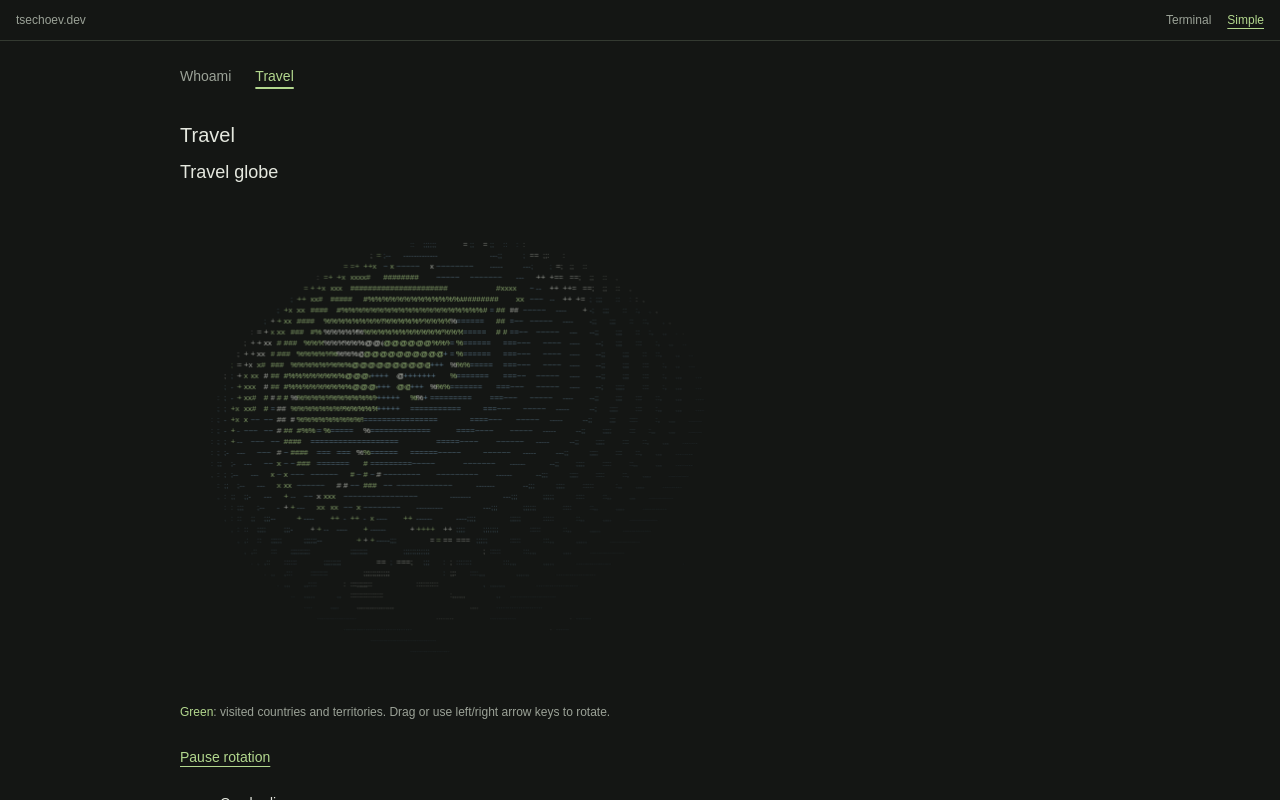
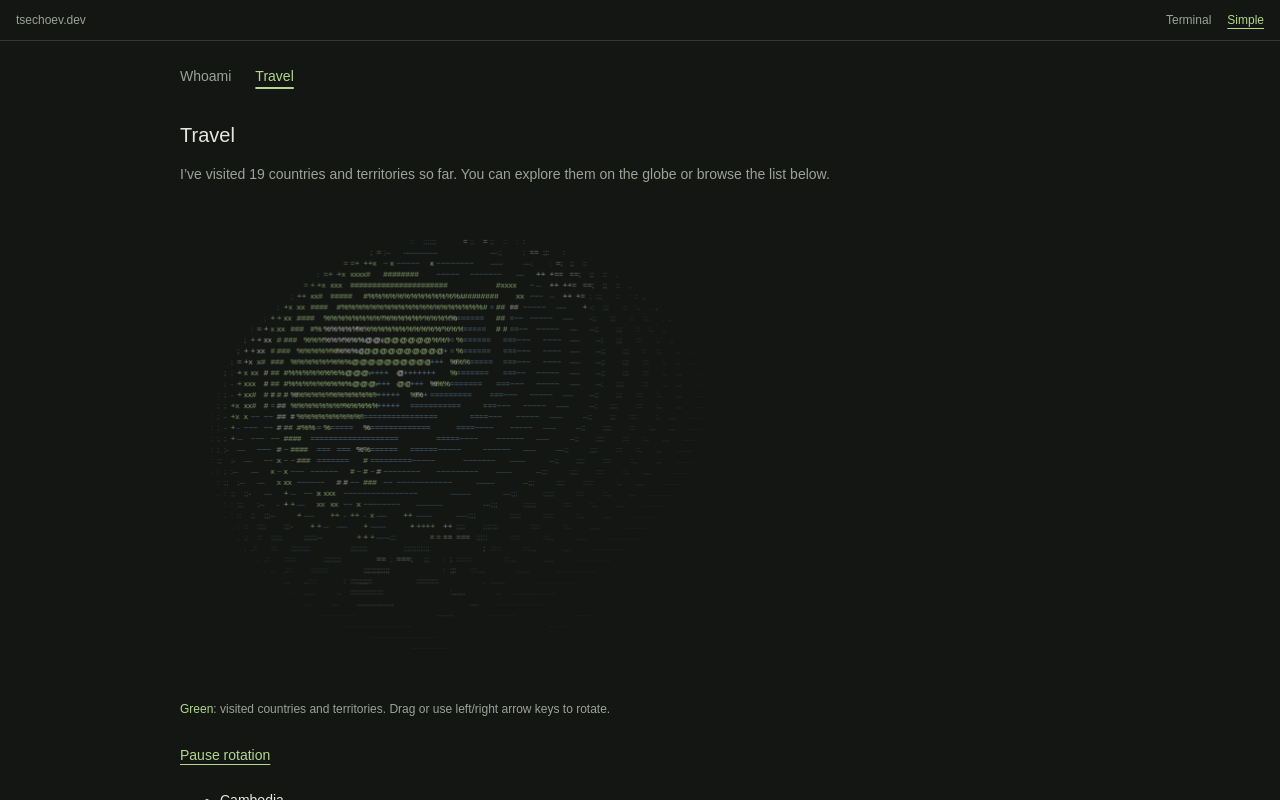
Before and after one commit to bogdan-ts/tsechoev.dev, a Next.js app: page /simple/travel in a window 1280 px wide. Built offline with nearby package versions, Linux system fonts and the light colour scheme; a web font is replaced by a local one.

Commit message:
Introduce the travel page and remove its duplicate globe heading

```diff
--- a/src/app/simple/travel/page.tsx
+++ b/src/app/simple/travel/page.tsx
@@ -3,7 +3,9 @@ import { SimpleNavigation } from "../../../components/simple-navigation";
 import { GlobeView } from "../../../components/globe-view";
 import { countries } from "../../../lib/profile";
 
-export const metadata = siteMetadata("Travel | Bogdan Tsechoev", "/simple/travel/");
+const description = `I’ve visited ${countries.length} countries and territories so far. You can explore them on the globe or browse the list below.`;
+
+export const metadata = siteMetadata("Travel | Bogdan Tsechoev", "/simple/travel/", description);
 
 export default function TravelPage() {
   return (
@@ -11,7 +13,8 @@ export default function TravelPage() {
       <SimpleNavigation section="travel" />
       <section id="travel" aria-labelledby="travel-heading">
         <h1 id="travel-heading">Travel</h1>
-        <GlobeView />
+        <p className="prose muted">{description}</p>
+        <GlobeView showHeading={false} />
         <ul>
           {countries.map(({ code, name }) => (
             <li key={code}>{name}</li>
--- a/src/components/commands/globe.tsx
+++ b/src/components/commands/globe.tsx
@@ -12,7 +12,9 @@ const arrowAxes: Record<string, Vector3 | undefined> = {
   ArrowDown: { x: -1, y: 0, z: 0 },
 };
 
-export function TravelGlobe({ onCommand }: CommandActionProps) {
+export type TravelGlobeProps = CommandActionProps & { showHeading?: boolean };
+
+export function TravelGlobe({ onCommand, showHeading = true }: TravelGlobeProps) {
   const {
     containerRef,
     canvasRef,
@@ -29,7 +31,7 @@ export function TravelGlobe({ onCommand }: CommandActionProps) {
 
   return (
     <div className="globe-command" ref={containerRef}>
-      <h2>Travel globe</h2>
+      {showHeading && <h2>Travel globe</h2>}
       <figure className="globe-figure">
         {available ? (
           <canvas
--- a/src/components/globe-view.tsx
+++ b/src/components/globe-view.tsx
@@ -1,8 +1,8 @@
 import { TravelGlobe } from "./commands/globe";
 import { GlobeBoundary } from "./globe-boundary";
-import type { CommandActionProps } from "./command-list";
+import type { TravelGlobeProps } from "./commands/globe";
 
-export function GlobeView(props: CommandActionProps) {
+export function GlobeView(props: TravelGlobeProps) {
   return (
     <GlobeBoundary>
       <TravelGlobe {...props} />
--- a/src/lib/site-metadata.ts
+++ b/src/lib/site-metadata.ts
@@ -2,10 +2,14 @@ import type { Metadata } from "next";
 
 export const SITE_URL = "https://tsechoev.dev";
 export const SITE_TITLE = "Bogdan Tsechoev | Senior Full-Stack Engineer";
-const description =
+const defaultDescription =
   "Full-stack engineer with 7+ years in SaaS, AI, e-commerce and mobile apps. Work experience, technical skills, open-source contributions and CV.";
 
-export function siteMetadata(title = SITE_TITLE, path = "/"): Metadata {
+export function siteMetadata(
+  title = SITE_TITLE,
+  path = "/",
+  description = defaultDescription,
+): Metadata {
   const url = new URL(path, SITE_URL).href;
   return {
     title,
```
